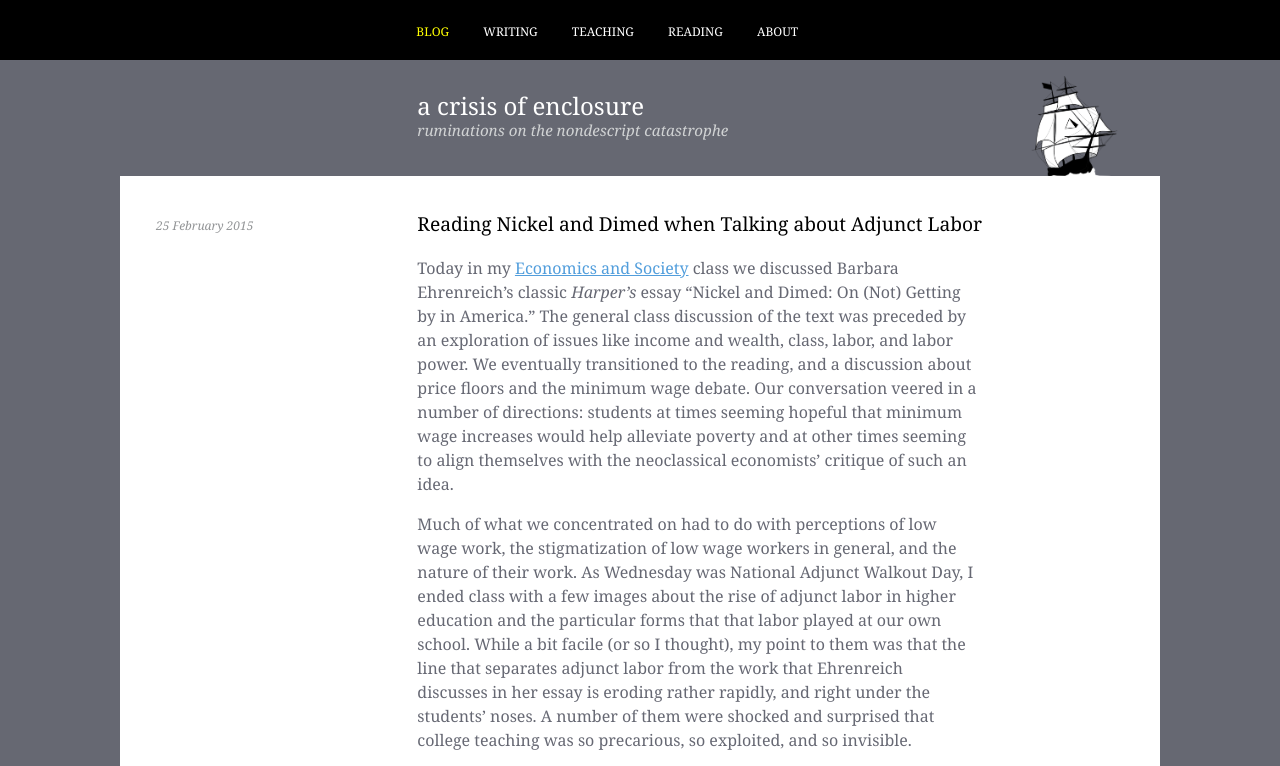
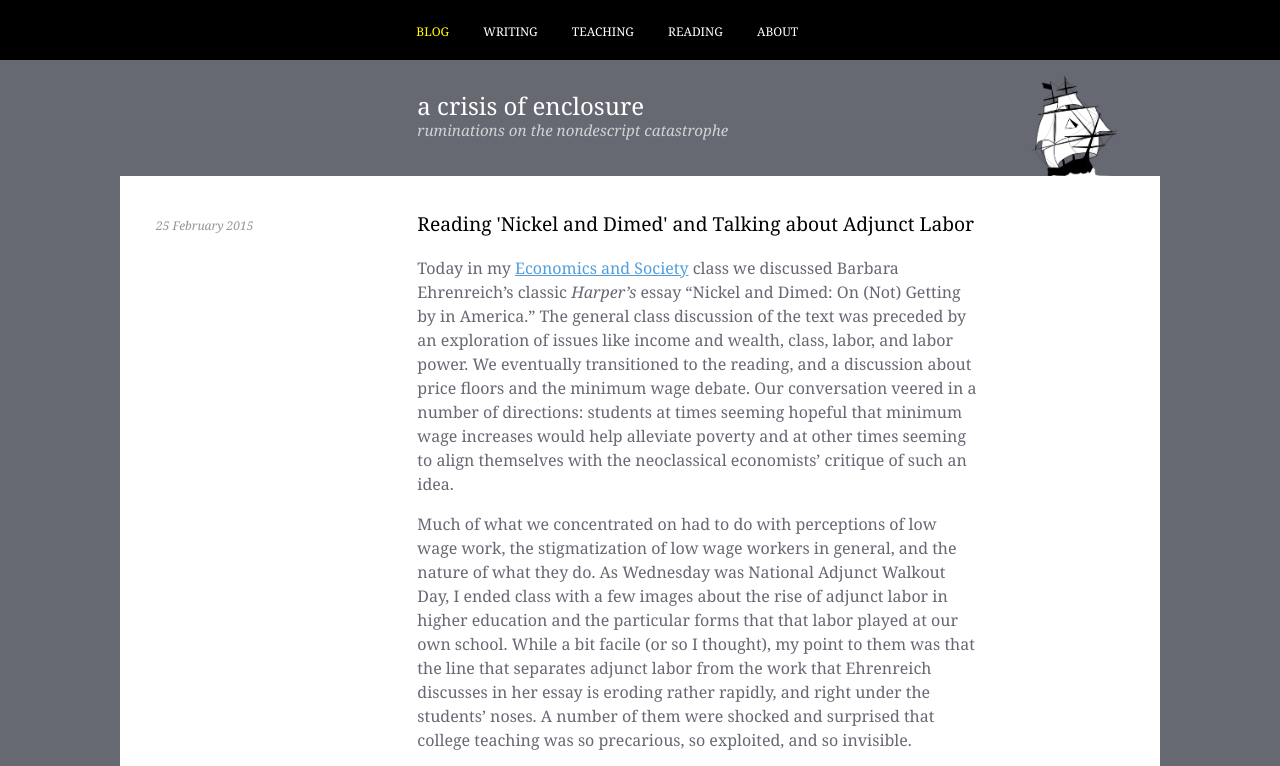
Before and after one commit to nisaface/nisaface.github.io, a Jekyll site: the page built from _posts/2015-2-25-lines-of-flight.md, in a window 1280 px wide. Shown: the top 766 px of the page. Built offline with Jekyll 4.4.1, drawn with Linux system fonts in a browser that asks for light colours.

Commit message:
typoe...

```diff
--- a/_posts/2015-2-25-lines-of-flight.md
+++ b/_posts/2015-2-25-lines-of-flight.md
@@ -1,12 +1,12 @@
 ---
 layout: post
-title: "Reading Nickel and Dimed when Talking about Adjunct Labor"
+title: "Reading 'Nickel and Dimed' and Talking about Adjunct Labor"
 category: blog
 ---
 
 Today in my [Economics and Society](/economics-and-society/) class we discussed Barbara Ehrenreich's classic *Harper's* essay "Nickel and Dimed: On (Not) Getting by in America." The general class discussion of the text was preceded by an exploration of issues like income and wealth, class, labor, and labor power. We eventually transitioned to the reading, and a discussion about price floors and the minimum wage debate. Our conversation veered in a number of directions: students at times seeming hopeful that minimum wage increases would help alleviate poverty and at other times seeming to align themselves with the neoclassical economists' critique of such an idea.
 
-Much of what we concentrated on had to do with perceptions of low wage work, the stigmatization of low wage workers in general, and the nature of their work. As Wednesday was National Adjunct Walkout Day, I ended class with a few images about the rise of adjunct labor in higher education and the particular forms that that labor played at our own school. While a bit facile (or so I thought), my point to them was that the line that separates adjunct labor from the work that Ehrenreich discusses in her essay is eroding rather rapidly, and right under the students' noses. A number of them were shocked and surprised that college teaching was so precarious, so exploited, and so invisible.
+Much of what we concentrated on had to do with perceptions of low wage work, the stigmatization of low wage workers in general, and the nature of what they do. As Wednesday was National Adjunct Walkout Day, I ended class with a few images about the rise of adjunct labor in higher education and the particular forms that that labor played at our own school. While a bit facile (or so I thought), my point to them was that the line that separates adjunct labor from the work that Ehrenreich discusses in her essay is eroding rather rapidly, and right under the students' noses. A number of them were shocked and surprised that college teaching was so precarious, so exploited, and so invisible.
 
 ![A long view](/img/adjunct.jpg)
 
```
